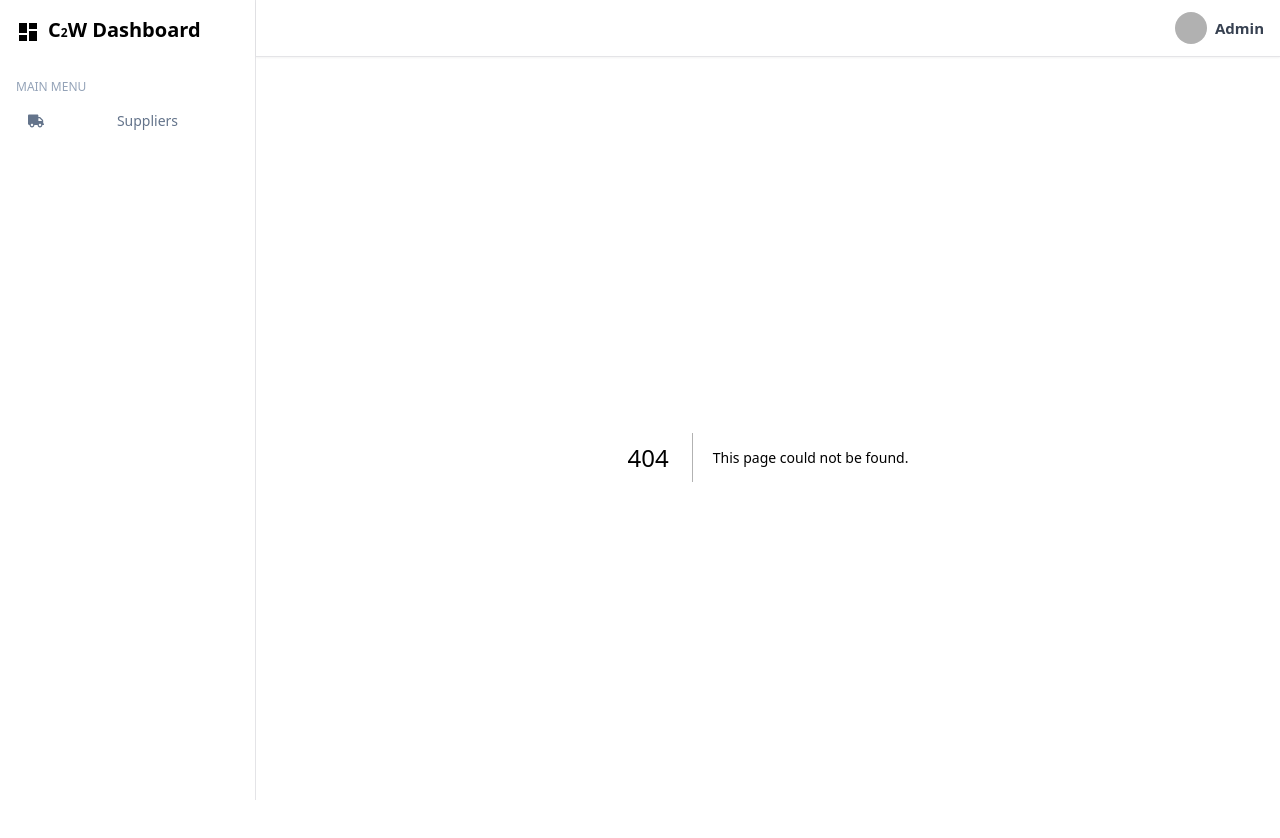
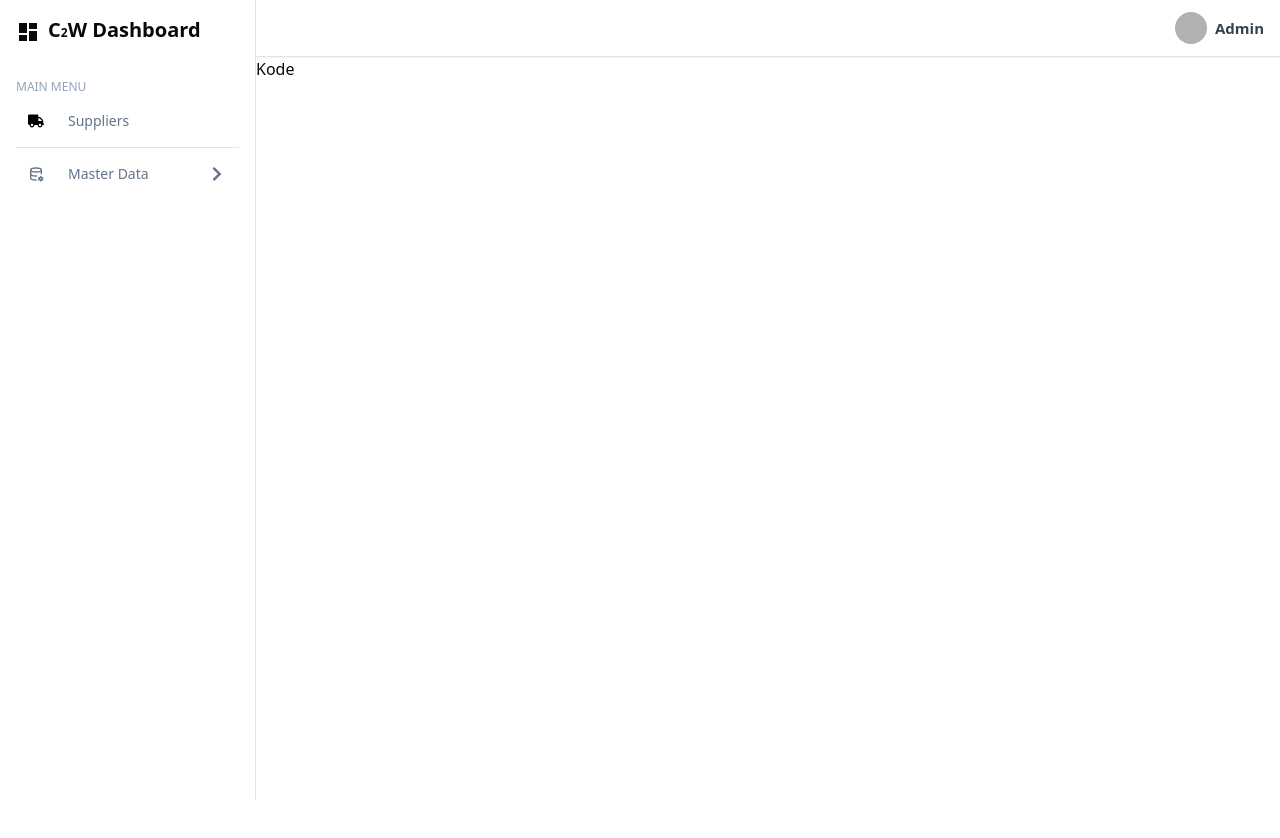
Before and after one commit to MasaSensei/c2w-client, a Next.js app: page /code in a window 1280 px wide. Before the commit this address had no page. Shown: the top 838 px of the page. After the commit the page ends 800 px from the top, so only its background shows below. Built offline with nearby package versions, Linux system fonts and the light colour scheme; grey boxes are pictures that could not be loaded.

Commit message:
add: code page

```diff
--- /dev/null
+++ b/app/code/page.tsx
@@ -0,0 +1,9 @@
+const CodePage = () => {
+  return (
+    <>
+      <h1>Kode</h1>
+    </>
+  );
+};
+
+export default CodePage;
--- a/components/core/Button/index.tsx
+++ b/components/core/Button/index.tsx
@@ -1,6 +1,4 @@
-"use client";
-
-import { ReactNode } from "react";
+import { ReactNode, useState } from "react";
 import { cn } from "@/lib/utils";
 import { Button as ShadcnButton } from "@/components/ui/button";
 import { useRouter, usePathname } from "next/navigation";
@@ -12,6 +10,8 @@ type ButtonProps = {
   onClick?: () => void;
   className?: string;
   to?: string;
+  childrenSubmenu?: ReactNode;
+  isCollapsed?: boolean;
 };
 
 const Button: React.FC<ButtonProps> = ({
@@ -21,22 +21,32 @@ const Button: React.FC<ButtonProps> = ({
   onClick,
   className = "",
   to,
+  childrenSubmenu,
+  isCollapsed,
 }) => {
   const router = useRouter();
   const pathname = usePathname();
   const isActive = to && pathname === to;
+  const [isOpen, setIsOpen] = useState(false);
 
   const handleClick = () => {
     if (onClick) onClick();
     if (to) router.push(to);
+
+    // Toggle submenu hanya untuk parent submenu
+    if (type === "submenuParent" && !isCollapsed) {
+      setIsOpen(!isOpen);
+    }
   };
 
-  // Konfigurasi styling berdasarkan tipe button
+  // Styling button berdasarkan tipe
   const typeStyles = {
     default:
       "text-slate-500 bg-transparent hover:bg-green-600 hover:text-white",
-    submenuParent: "text-slate-500 bg-transparent",
-    submenuChild: "text-slate-500 bg-transparent",
+    submenuParent:
+      "text-slate-500 bg-transparent hover:bg-green-600 hover:text-white",
+    submenuChild:
+      "text-slate-500 text-justify px-4 bg-transparent hover:bg-green-600 hover:text-white",
     filter:
       "border border-gray-400 text-gray-600 py-1.5 px-3 rounded-lg flex items-center gap-1 text-xs bg-white",
     add: "border border-white bg-green-500 text-white py-1.5 px-3 rounded-lg flex items-center gap-1 text-xs",
@@ -52,9 +62,12 @@ const Button: React.FC<ButtonProps> = ({
   );
 
   return (
+    <>
       <ShadcnButton onClick={handleClick} className={buttonClass}>
         {icon && <span className="mr-2">{icon}</span>}
-      <span className="text-sm mt-[0.5px] flex-1">{children}</span>
+        <span className="text-sm mt-[0.5px] text-justify flex-1">
+          {children}
+        </span>
         {type === "submenuParent" && (
           <svg
             stroke="currentColor"
@@ -65,10 +78,21 @@ const Button: React.FC<ButtonProps> = ({
             height="14"
             width="14"
           >
-          <path d="M207.029 381.476L12.686 187.132c-9.373-9.373-9.373-24.569 0-33.941l22.667-22.667c9.357-9.357 24.522-9.375 33.901-.04L224 284.505l154.745-154.021c9.379-9.335 24.544-9.317 33.901.04l22.667 22.667c9.373 9.373 9.373 24.569 0 33.941L240.971 381.476c-9.373 9.372-24.569 9.372-33.942 0z"></path>
+            <path
+              d={
+                isOpen
+                  ? "M207.029 381.476L12.686 187.132c-9.373-9.373-9.373-24.569 0-33.941l22.667-22.667c9.357-9.357 24.522-9.375 33.901-.04L224 284.505l154.745-154.021c9.379-9.335 24.544-9.317 33.901.04l22.667 22.667c9.373 9.373 9.373 24.569 0 33.941L240.971 381.476c-9.373 9.372-24.569 9.372-33.942 0z"
+                  : "M285.476 272.971L91.132 467.314c-9.373 9.373-24.569 9.373-33.941 0l-22.667-22.667c-9.357-9.357-9.375-24.522-.04-33.901L188.505 256 34.484 101.255c-9.335-9.379-9.317-24.544.04-33.901l22.667-22.667c9.373-9.373 24.569-9.373 33.941 0L285.475 239.03c9.373 9.372 9.373 24.568.001 33.941z"
+              }
+            ></path>
           </svg>
         )}
       </ShadcnButton>
+      {/* Render submenu jika isOpen */}
+      {isOpen && childrenSubmenu && (
+        <ul className="ml-6 mt-2 text-start">{childrenSubmenu}</ul>
+      )}
+    </>
   );
 };
 
--- a/components/layouts/Sidebar/index.tsx
+++ b/components/layouts/Sidebar/index.tsx
@@ -62,20 +62,60 @@ const Sidebar = () => {
               to="/suppliers"
               icon={
                 <svg
-                  stroke="currentColor"
-                  fill="currentColor"
-                  strokeWidth="0"
                   viewBox="0 0 640 512"
                   className="mr-2"
                   height="1em"
                   width="1em"
-                  xmlns="http://www.w3.org/2000/svg"
                 >
                   <path d="M624 352h-16V243.9c0-12.7-5.1-24.9-14.1-33.9L494 110.1c-9-9-21.2-14.1-33.9-14.1H416V48c0-26.5-21.5-48-48-48H48C21.5 0 0 21.5 0 48v320c0 26.5 21.5 48 48 48h16c0 53 43 96 96 96s96-43 96-96h128c0 53 43 96 96 96s96-43 96-96h48c8.8 0 16-7.2 16-16v-32c0-8.8-7.2-16-16-16zM160 464c-26.5 0-48-21.5-48-48s21.5-48 48-48 48 21.5 48 48-21.5 48-48 48zm320 0c-26.5 0-48-21.5-48-48s21.5-48 48-48 48 21.5 48 48-21.5 48-48 48zm80-208H416V144h44.1l99.9 99.9V256z"></path>
                 </svg>
               }
             >
               {!isCollapsed && "Suppliers"}
+            </Cores.Button>
+          </li>
+          <hr />
+          <li className="my-2">
+            <Cores.Button
+              type="submenuParent"
+              icon={
+                <svg
+                  stroke="currentColor"
+                  fill="none"
+                  strokeWidth="2"
+                  viewBox="0 0 24 24"
+                  strokeLinecap="round"
+                  strokeLinejoin="round"
+                  className="mr-2"
+                  height="1em"
+                  width="1em"
+                  xmlns="http://www.w3.org/2000/svg"
+                >
+                  <path d="M4 6c0 1.657 3.582 3 8 3s8 -1.343 8 -3s-3.582 -3 -8 -3s-8 1.343 -8 3"></path>
+                  <path d="M4 6v6c0 1.657 3.582 3 8 3c.21 0 .42 -.003 .626 -.01"></path>
+                  <path d="M20 11.5v-5.5"></path>
+                  <path d="M4 12v6c0 1.657 3.582 3 8 3"></path>
+                  <path d="M19.001 19m-2 0a2 2 0 1 0 4 0a2 2 0 1 0 -4 0"></path>
+                  <path d="M19.001 15.5v1.5"></path>
+                  <path d="M19.001 21v1.5"></path>
+                  <path d="M22.032 17.25l-1.299 .75"></path>
+                  <path d="M17.27 20l-1.3 .75"></path>
+                  <path d="M15.97 17.25l1.3 .75"></path>
+                  <path d="M20.733 20l1.3 .75"></path>
+                </svg>
+              }
+              isCollapsed={isCollapsed}
+              childrenSubmenu={
+                <>
+                  <li className="mb-2">
+                    <Cores.Button type="submenuChild" to="/code">
+                      Kode
+                    </Cores.Button>
+                  </li>
+                </>
+              }
+            >
+              {!isCollapsed && "Master Data"}
             </Cores.Button>
           </li>
         </ul>
```
Lines whose indentation alone changed are shown as unchanged.
